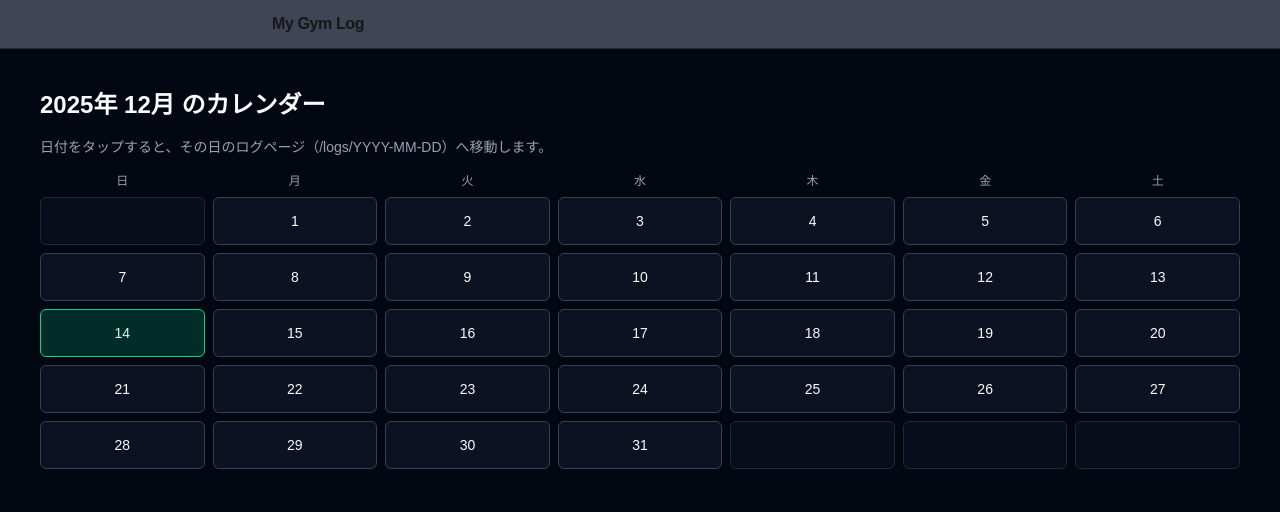
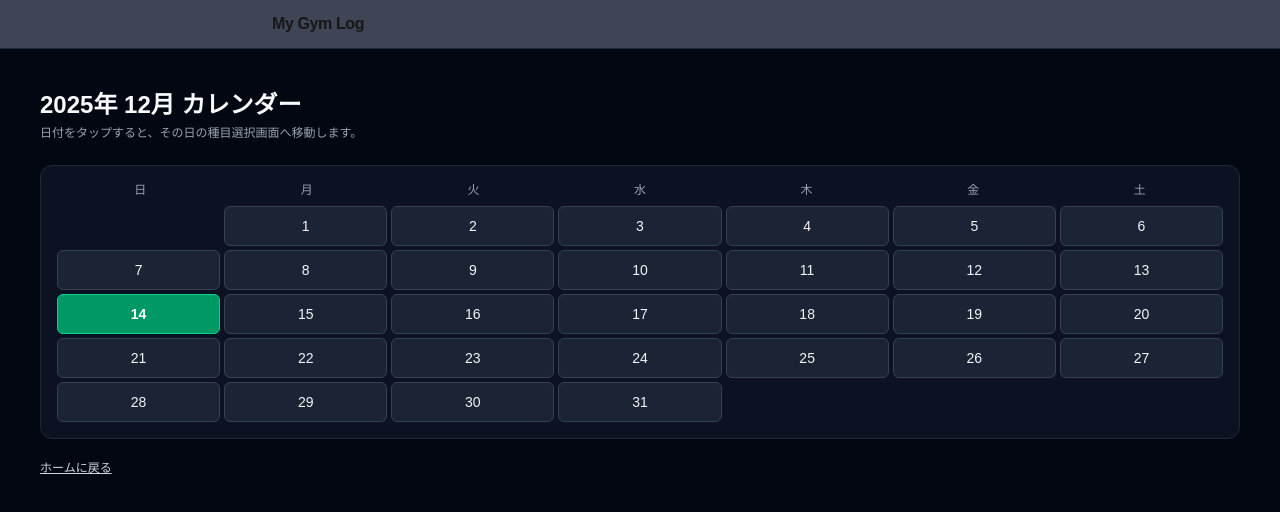
Before and after one commit to MitsutakaNinomiya/my-gym-next.js-app, a Next.js app: page / in a window 1280 px wide. Shown: the top 512 px of the page. Built offline with nearby package versions, Linux system fonts and the light colour scheme.

Commit message:
Fix: calendar page module export

```diff
--- a/app/logs/[date]/[exerciseId]/page.tsx
+++ b/app/logs/[date]/[exerciseId]/page.tsx
@@ -146,10 +146,7 @@ export default async function ExerciseLogsPage({
       )}
 
       {/* 今日のトータルボリューム */}
-<section className="mt-4 mb-6">
-  <h2 className="text-sm font-semibold mb-1">Total Volume</h2>
-  <p className="text-lg font-bold text-emerald-400">{totalVolume} kg</p>
-</section>
+
 
 
 
--- a/app/page.tsx
+++ b/app/page.tsx
@@ -1,103 +1,127 @@
+// app/calendar/page.tsx
+
 import Link from "next/link";
 
-// 日付を "2025-12-07" みたいな文字列にする関数
-// format = 形式・形を整える という意味
-function formatDate(date: Date): string {
-  const year = date.getFullYear();
-  const month = String(date.getMonth() + 1).padStart(2, "0");
-  const day = String(date.getDate()).padStart(2, "0");
-  return `${year}-${month}-${day}`;
+// 1日分の日付情報の型
+type DayCell = {
+  dateStr: string;  // "2025-12-11" みたいな文字
+  day: number;      // 日にち（1〜31）
+  isToday: boolean; // 今日かどうか
+};
+
+// カレンダーページ本体
+export default function CalendarPage() {
+  const today = new Date();
+  const year = today.getFullYear();
+  const month = today.getMonth(); // 0:1月, 11:12月
+
+  // 月初（1日）
+  const firstDay = new Date(year, month, 1);
+  // 月末の日付（28〜31）
+  const lastDay = new Date(year, month + 1, 0);
+
+  // 月初の曜日（0:日〜6:土）
+  const startWeekday = firstDay.getDay();
+  const totalDays = lastDay.getDate();
+
+  const days: (DayCell | null)[] = [];
+
+  // 1週目の「前の月の空白」部分
+  for (let i = 0; i < startWeekday; i++) {
+    days.push(null);
   }
 
-// カレンダー用にマス目(日付)を作る関数
-// build = 組み立てる / cells = マス
-function buildCalendarCells(year: number, month: number): (Date | null)[] {
-  const monthIndex = month - 1; // Date の月は 0始まりなので -1 して使う
-  const firstDay = new Date(year, monthIndex, 1); // その月の1日
-  const firstWeekday = firstDay.getDay(); // 曜日(0=日, 1=月, ... 6=土)
-  const daysInMonth = new Date(year, monthIndex + 1, 0).getDate(); // その月の日数
+  // 今月の日付を埋める
+  for (let d = 1; d <= totalDays; d++) {
+    const dateObj = new Date(year, month, d);
 
-  const cells: (Date | null)[] = [];
+    const yyyy = dateObj.getFullYear();
+    const mm = String(dateObj.getMonth() + 1).padStart(2, "0");
+    const dd = String(dateObj.getDate()).padStart(2, "0");
+    const dateStr = `${yyyy}-${mm}-${dd}`;
 
-  // ① 1日が始まるまでの「空白マス(null)」を入れる
-  for (let i = 0; i < firstWeekday; i++) {
-    cells.push(null);
+    const isToday =
+      d === today.getDate() &&
+      dateObj.getMonth() === today.getMonth() &&
+      dateObj.getFullYear() === today.getFullYear();
+
+    days.push({
+      dateStr,
+      day: d,
+      isToday,
+    });
   }
 
-  // ② 1日〜月末までの日付を入れる
-  for (let day = 1; day <= daysInMonth; day++) {
-    cells.push(new Date(year, monthIndex, day));
+  // 7日ごとに配列を切る（週ごとに分ける）
+  const weeks: (DayCell | null)[][] = [];
+  for (let i = 0; i < days.length; i += 7) {
+    weeks.push(days.slice(i, i + 7));
   }
-
-  // ③ 最後の行が7の倍数になるように、余ったところを空白で埋める
-  while (cells.length % 7 !== 0) {
-    cells.push(null);
-  }
-
-  return cells;
-}
-
-export default function CalendarPage() {
-  // 今日
-  const today = new Date();
-  const year = today.getFullYear();
-  const month = today.getMonth() + 1;
-
-  // カレンダーマスを作る
-  const cells = buildCalendarCells(year, month);
-  const weekLabels = ["日", "月", "火", "水", "木", "金", "土"];
 
   return (
     <main className="min-h-screen bg-gray-950 text-gray-50 p-6 md:p-10">
-      <h1 className="text-2xl font-bold mb-4">
-        {year}年 {month}月 のカレンダー
+      <header className="mb-6">
+        <h1 className="text-2xl font-bold mb-1">
+          {year}年 {month + 1}月 カレンダー
         </h1>
+        <p className="text-xs text-gray-400">
+          日付をタップすると、その日の種目選択画面へ移動します。
+        </p>
+      </header>
 
-      <p className="text-sm text-gray-400 mb-4">
-        日付をタップすると、その日のログページ（/logs/YYYY-MM-DD）へ移動します。
-      </p>
-
+      <section className="bg-gray-900/70 rounded-xl border border-gray-800 p-4">
         {/* 曜日ヘッダー */}
-      <div className="grid grid-cols-7 gap-2 mb-2 text-center text-xs text-gray-400">
-        {weekLabels.map((label) => (
-          <div key={label}>{label}</div>
-        ))}
+        <div className="grid grid-cols-7 text-center text-xs text-gray-400 mb-2">
+          <div>日</div>
+          <div>月</div>
+          <div>火</div>
+          <div>水</div>
+          <div>木</div>
+          <div>金</div>
+          <div>土</div>
         </div>
 
-      {/* 日付マス（7列グリッド） */}
-      <div className="grid grid-cols-7 gap-2 text-sm">
-        {cells.map((date, index) => {
-          if (!date) {
-            // 空白マス
+        {/* 日付マス */}
+        <div className="space-y-1">
+          {weeks.map((week, wIndex) => (
+            <div key={wIndex} className="grid grid-cols-7 gap-1">
+              {week.map((cell, cIndex) => {
+                if (!cell) {
+                  // 前月や次月の空白
                   return (
                     <div
-                key={index}
-                className="h-12 rounded-md border border-gray-800 bg-gray-900/40"
+                      key={cIndex}
+                      className="h-10 rounded-md bg-transparent"
                     />
                   );
                 }
 
-          const dateStr = formatDate(date); // "2025-12-07"
-          const isToday =
-            formatDate(date) === formatDate(today); // 今日かどうか判定用
+                const baseClass =
+                  "h-10 flex items-center justify-center rounded-md text-sm border";
+                const todayClass = cell.isToday
+                  ? "bg-emerald-600 text-white border-emerald-400 font-bold"
+                  : "bg-gray-800/80 text-gray-100 border-gray-700 hover:border-emerald-500";
 
                 return (
                   <Link
-              key={index}
-              href={`/logs/${dateStr}`}
-              className={[
-                "h-12 rounded-md border flex items-center justify-center",
-                "transition-colors",
-                isToday
-                  ? "border-emerald-400 bg-emerald-500/20 text-emerald-100"
-                  : "border-gray-700 bg-gray-900/70 hover:bg-gray-800",
-              ].join(" ")}
+                    key={cIndex}
+                    href={`/logs/${cell.dateStr}/select`}
+                    className={`${baseClass} ${todayClass}`}
                   >
-              {date.getDate()}
+                    {cell.day}
                   </Link>
                 );
               })}
             </div>
+          ))}
+        </div>
+      </section>
+
+      <div className="mt-4">
+        <Link href="/" className="text-xs text-gray-300 underline">
+          ホームに戻る
+        </Link>
+      </div>
     </main>
   );
 }
```
Also changed, not shown: app/calendar/page.tsx (deleted). Lines whose indentation alone changed are shown as unchanged.
